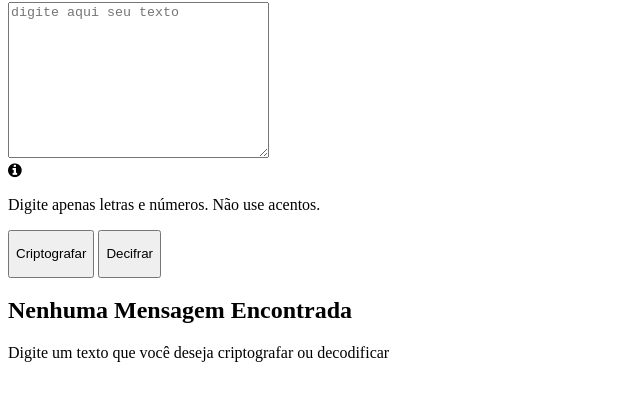
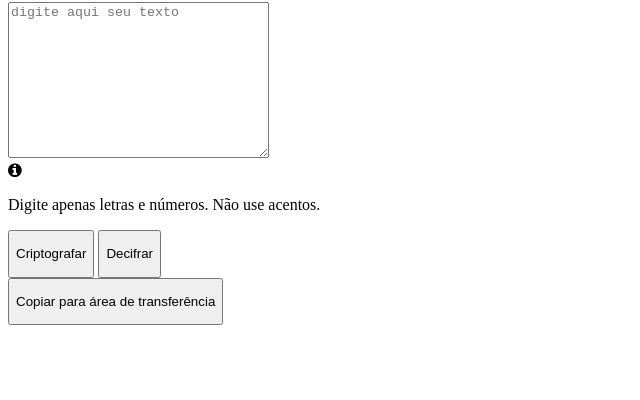
Before and after one commit to Rjj18/Challeng-Oracle-One, a plain HTML site: page index.html in a window 1280 px wide. Both pictures are taken after a click on the button "Criptografar". Shown: the part 78-478 px from the top of the page, without its empty margins (0-640 px from the left). Drawn offline with Linux system fonts and the light colour scheme.

Commit message:
adicionada função copiar

```diff
--- a/index.html
+++ b/index.html
@@ -23,13 +23,13 @@
                     <button id="uncripto" onclick="decifrar()"><p>Decifrar</p></button>
                 </div>
                 <div class="linha"></div>
-                <section class="saida">
-                    <div class="resultado">
+                    <div class="resultado" id="saida">
                         <h2>Nenhuma Mensagem Encontrada</h2>
                         <p>Digite um texto que você deseja criptografar ou decodificar</p>
                     </div>
-
-                </section>
+                    <div class="botao">
+                        <button id="copy" onclick="copiar()"><p>Copiar para área de transferência</p></button>
+                    </div>
             </section>
         </main>
         <footer>
--- a/script.js
+++ b/script.js
@@ -8,7 +8,7 @@ function criptografar () {
         .replace(/o/g, "ober")
         .replace(/u/g, "ufat");
 
-    console.log(resultadoCripto);
+    document.getElementById("saida").innerHTML = resultadoCripto;
 }
 
 function decifrar () {
@@ -19,10 +19,23 @@ function decifrar () {
         .replace(/ober/g, "o")
         .replace(/ufat/g, "u");
 
-        console.log(resultadoDecifra);
+        document.getElementById("saida").innerHTML = resultadoDecifra;
 }
 
+function copiar() {
+    // Get the text field
+    var copyText = document.getElementById("myInput");
 
+    // Select the text field
+    copyText.select();
+    copyText.setSelectionRange(0, 99999); // For mobile devices
+
+     // Copy the text inside the text field
+    navigator.clipboard.writeText(copyText.value);
+
+    // Alert the copied text
+    alert("Copied the text: " + copyText.value);
+  }
 
 
  // Object.keys(encripta).forEach((key) => {
```
